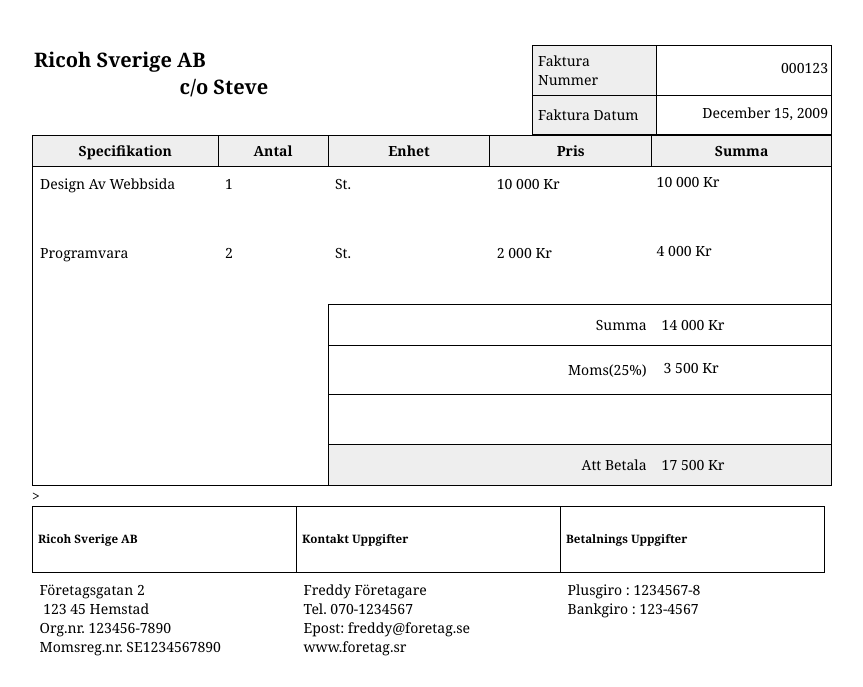
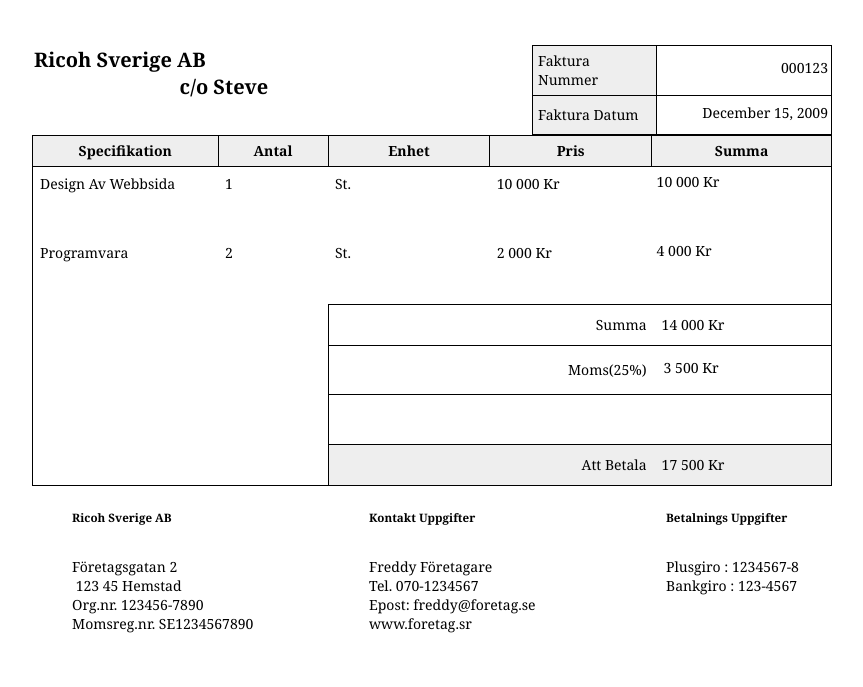
Before and after one commit to ibrahimyolbir/faktura, a plain HTML site: page index.html in a window 1280 px wide. Shown: the part 186-873 px from the top of the page, without its empty margins (208-1071 px from the left). After the commit the page ends 850 px from the top, so only its background shows below. Drawn offline with Linux system fonts and the light colour scheme.

Commit message:
edited footer

```diff
--- a/index.html
+++ b/index.html
@@ -123,18 +123,17 @@
                 </tr>
                 </div>
             </table>
-
             <div>
                 <table>
-                    <td>
+                    <td class="table3">
                         <h5>Ricoh Sverige AB</h5>
                     </td>
-                    <td>
+                    <td class="table3">
                         <h5>Kontakt Uppgifter</h5>
                     </td>
-                    <td>
+                    <td class="table3">
                         <h5>Betalnings Uppgifter</h5>
-                    </td>>
+                    </td>
                     <tr class="">
                         <td class="table2">
                             <textarea class="table2">Företagsgatan 2
--- a/style.css
+++ b/style.css
@@ -70,4 +70,13 @@
     vertical-align: top;
     font: 14px Georgia, Serif;
     text-align: left;
+    padding-left: 20px;
     }
+
+    .table3{
+        border: 0;
+        vertical-align: top;
+        font: 14px Georgia, Serif;
+        text-align: left;
+        padding-left: 40px;
+        }
```
